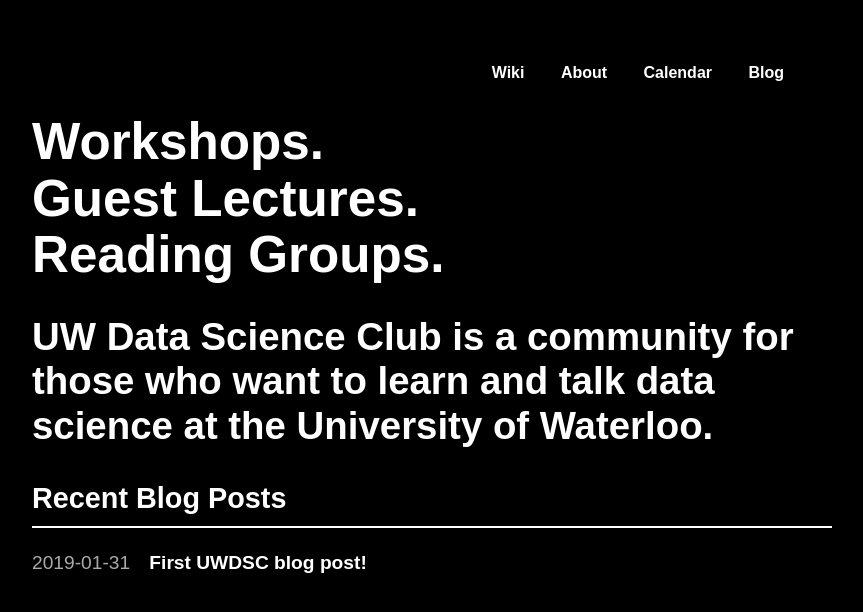
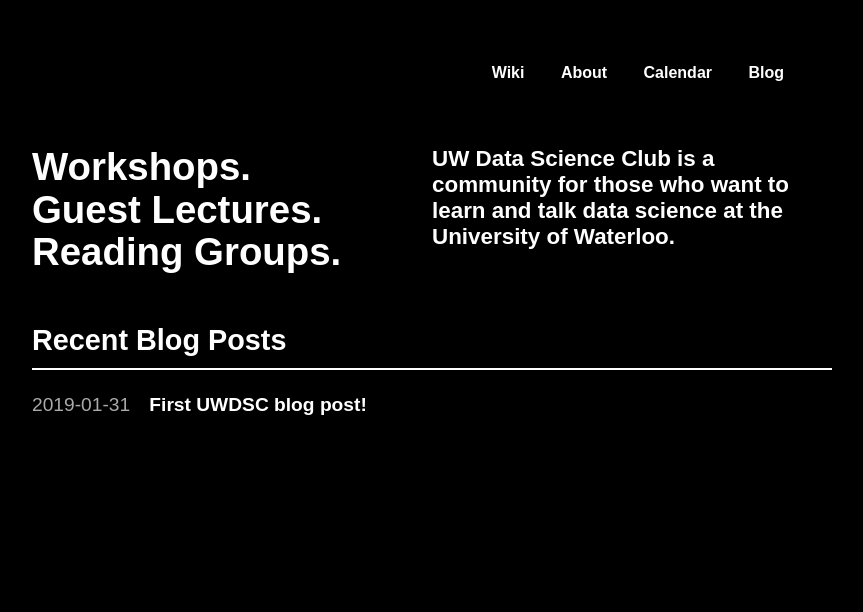
Before and after one commit to Waterloo-Data-Science-Club/waterloodatascience, a Jekyll site: the page built from index.html, in a window 1280 px wide. Shown: the top 612 px of the page, without its empty margins (208-1071 px from the left). Built offline with Jekyll 4.4.1, drawn with Linux system fonts in a browser that asks for light colours.

Commit message:
Add styles for info panels

```diff
--- a/index.html
+++ b/index.html
@@ -14,12 +14,16 @@
 <body>
   <div class="wrapper">
     {% include navigation.html %}
-    <section id="title-panel">
-      <h1 class="title-text">Workshops.</h1>
-      <h1 class="title-text">Guest Lectures.</h1>
-      <h1 class="title-text">Reading Groups.</h1>
-      <h2>UW Data Science Club is a community for those who want to learn and talk data science at the University of Waterloo.</h2>
-    </section>
+    <div id="info-block">
+      <section id="highlights-panel">
+        <h1 class="title-text">Workshops.</h1>
+        <h1 class="title-text">Guest Lectures.</h1>
+        <h1 class="title-text">Reading Groups.</h1>
+      </section>
+      <section id="summary-panel">
+        <h2>UW Data Science Club is a community for those who want to learn and talk data science at the University of Waterloo.</h2>
+      </section>
+    </div>
     <h1 id="blog-header">Recent Blog Posts</h1>
     <hr class="horizontal-rule"/>
     {% for post in site.posts limit:5 %}
--- a/styles/style.css
+++ b/styles/style.css
@@ -36,17 +36,17 @@
   margin: 0.1em 0;
 }
 
-#title-panel {
-  font-weight: bold;
+#highlights-panel {
+  font-weight: 1000;
   font-size: 0.8em;
 }
 
 .title-text {
   color: white;
-  font-weight: bolder;
   text-align: left;
   margin: 0;
   line-height: 1.1;
+  font-weight: 900;
 }
 
 .nav-bar {
@@ -102,14 +102,35 @@
   font-size: 1.2em;
 }
 
+#info-block {
+  margin: 2em 0 3em 0;
+}
+
+#summary-panel > h2 {
+  margin: 0;
+  font-size: 1.1em;
+}
+
+#summary-panel {
+  margin-top: 2em;
+}
+
 /* Tablet Styles */
 @media only screen and (min-width: 768px) and (max-width: 960px), (orientation: landscape) {
-  #title-panel {
+  #highlights-panel {
     font-size: 1.2em;
   }
 
   #info-panel {
     font-size: 1.2em;
+  }
+
+  #summary-panel {
+    margin-top: 0;
+  }
+
+  #summary-panel > h2 {
+    font-size: 1.4em;
   }
 }
 
@@ -126,12 +147,17 @@
     font-size: 1.2em;
   }
 
-  #title-panel {
-    font-size: 1.6em;
+  #highlights-panel {
+    font-size: 1.2em;
+    width: 50%;
   }
 
-  #info-panel {
-    font-size: 1.6em;
+  #summary-panel {
+    width: 50%;
+  }
+
+  #info-block {
+    display: flex;
   }
 
   .page {
@@ -145,7 +171,3 @@
     padding: 1em 2em;
   }
 }
-/*
-.post-list{
-  margin: 0 auto;
-}*/
```
